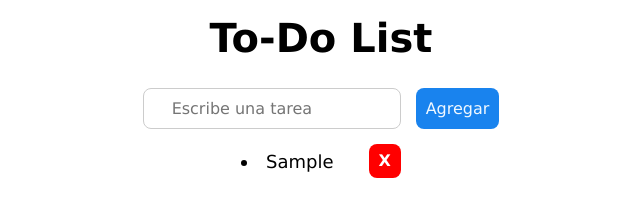
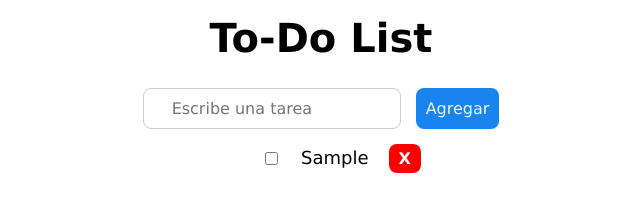
Before and after one commit to edd-dev02/to-do-taskList, a plain HTML site: page index.html in a window 1280 px wide. Both pictures are taken after typing "Sample" into the empty fields and a click on the input "Agregar". Shown: the whole page, without its empty margins (319-959 px from the left). Drawn offline with Linux system fonts and the light colour scheme.

Commit message:
Nueva estructura de la lista de tareas completada

```diff
--- a/js/app.js
+++ b/js/app.js
@@ -74,16 +74,25 @@ function createHTML() {
     cleanHTML();
 
     if(tasks.length > 0) {
+
+        const taskBox = document.createElement("ul");
+        taskBox.classList.add("task-box");
+
         tasks.forEach(task => {
 
-            const taskBox = document.createElement("div");
-            taskBox.classList.add("task-box");
+            const li = document.createElement("li");
+            li.classList.add("task-items")
+            //li.classList.add("task-textElement");
+            //li.textContent = task.formTask;
 
-            const li = document.createElement("li");
-            li.classList.add("task-textElement");
-            li.textContent = task.formTask;
+            const checkButton = document.createElement("input");
+            checkButton.type = "checkbox";
 
-            const deleteButton = document.createElement("a");
+            const textElement = document.createElement("span");
+            textElement.classList.add("task-textElement");
+            textElement.textContent = task.formTask;
+
+            const deleteButton = document.createElement("button");
             deleteButton.classList.add("task-closeElement");
             deleteButton.textContent = "X";
 
@@ -91,11 +100,14 @@ function createHTML() {
                 deleteTask(task.id);
             }
 
+            li.appendChild(checkButton);
+            li.appendChild(textElement);
+            li.appendChild(deleteButton);
+
             taskBox.appendChild(li);
-            taskBox.appendChild(deleteButton);
+        });
 
-            list.appendChild(taskBox);
-        });
+        list.appendChild(taskBox);
     }
 
     // Save tasks in localStorage
--- a/styles/styles.css
+++ b/styles/styles.css
@@ -134,10 +134,15 @@ h1 {
     margin: 1.5rem 0;
     display: flex;
     justify-content: center;
-    flex-direction: row;
+    flex-direction: column;
     align-items: center;
     gap: 3.5rem;
 
+}
+
+.task-items {
+    display: flex;
+    gap: 2rem;
 }
 
 .task-textElement {
```
